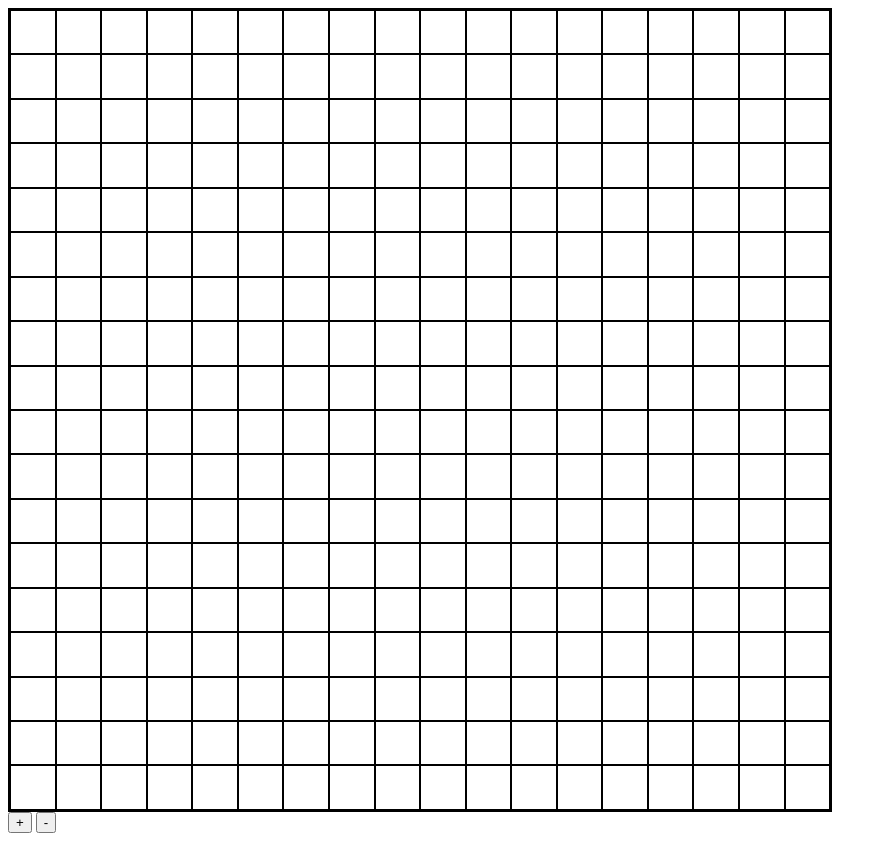
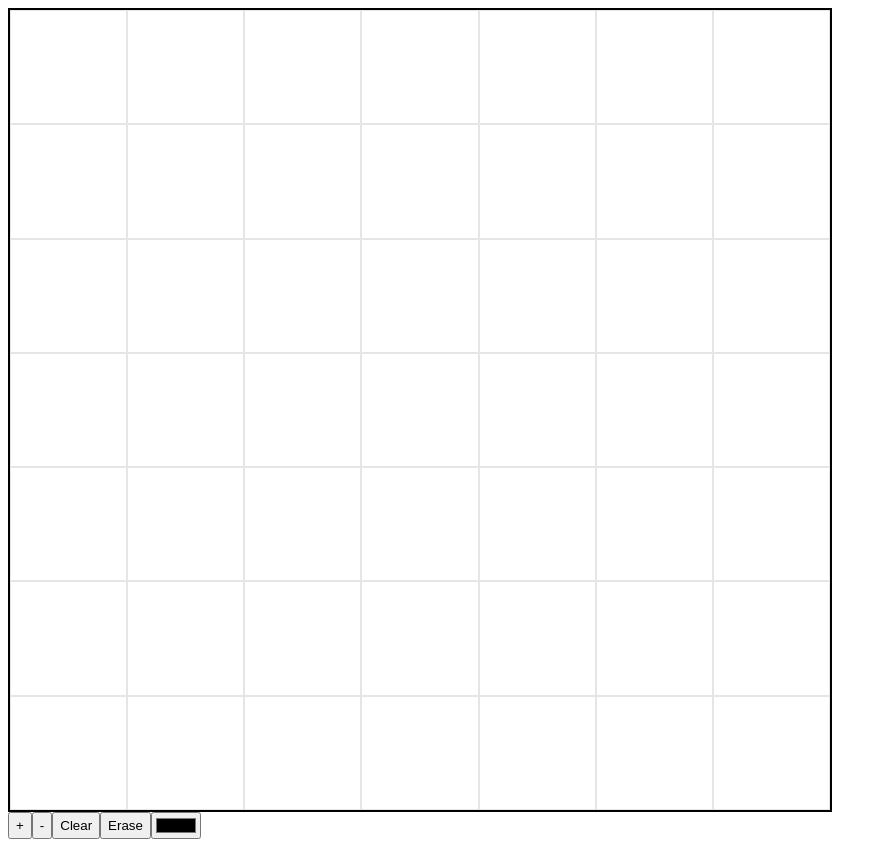
Before and after one commit to DodaRoot/PixelPaint, a plain HTML site: page index.html in a window 1280 px wide. Shown: the whole page, without its empty margins (0-887 px from the left). Drawn offline with Linux system fonts and the light colour scheme.

Commit message:
Added colors erase clear and pen mode

```diff
--- a/index.html
+++ b/index.html
@@ -9,8 +9,13 @@
     <script src="main.js" async></script>
 </head>
 <body>
-    <div class="container"></div>
-    <button id="add">+</button>
-    <button id="take">-</button>
+    <div draggable="false" class="container"></div>
+    <div class="options">
+        <button onclick="add()">+</button>
+        <button onclick="subtract()">-</button>
+        <button onclick="clearAll()">Clear</button>
+        <button onclick="erase()">Erase</button>
+        <div><input type="color" name="" id=""></div>
+    </div>
 </body>
 </html>
--- a/main.js
+++ b/main.js
@@ -1,10 +1,11 @@
 // Global Variables
-let pixels = 18;
+let pixels = 7;
 let round = false;
+let color = 'black'
+let input = document.querySelector('input')
 
 // Linking the DOM
 const container = document.querySelector('.container')
-let add = document.getElementById('add')
 
 // Loop to add pixels and call beginning functions
 function start () {
@@ -26,8 +27,35 @@ function makeRow () {
 function makeCel (madeRow) {
     const madeCel = document.createElement('div')
     madeCel.classList.add('madeCell')
+    madeCel.addEventListener('mousedown', () => {
+        madeCel.style.backgroundColor = color
+    })
     madeRow.appendChild(madeCel)
 }
 
+function add () {
+    container.innerHTML = ''
+    pixels += 2
+    start()
+}
+
+function subtract () {
+    container.innerHTML = ''
+    pixels -= 2
+    start()
+}
+
+function clearAll () {
+    container.innerHTML = ''
+    start()
+}
+
+function erase () {
+    color = 'white'
+}
 
 start()
+
+input.addEventListener('input', () => {
+    color = input.value
+})
--- a/style.css
+++ b/style.css
@@ -1,3 +1,7 @@
+body {
+    /* Just fixed a bug with draging the mouse */
+    user-select: none;
+}
 .container {
     display: flex;
     flex-direction: column;
@@ -13,7 +17,10 @@
     width: 100%;
 }
 .madeCell {
-    border: 1px solid rgb(0, 0, 0);
+    border: 1px solid rgb(0, 0, 0, 0.1);
     width: 100%;
     padding: 5px;
 }
+.options {
+    display: flex;
+}
```
